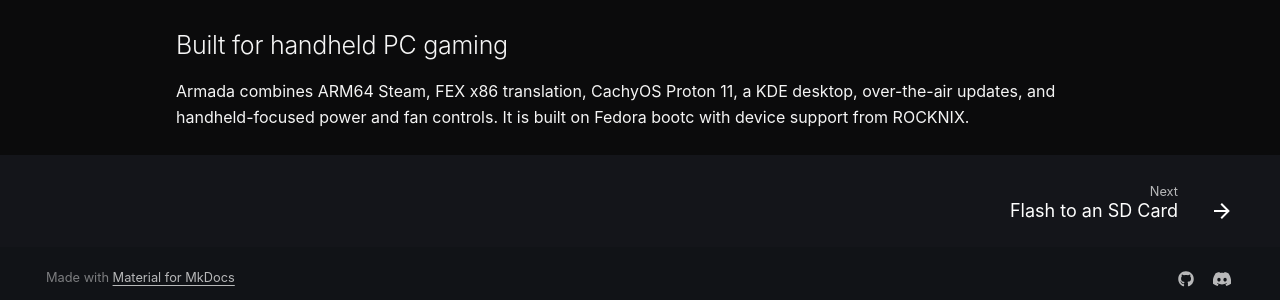
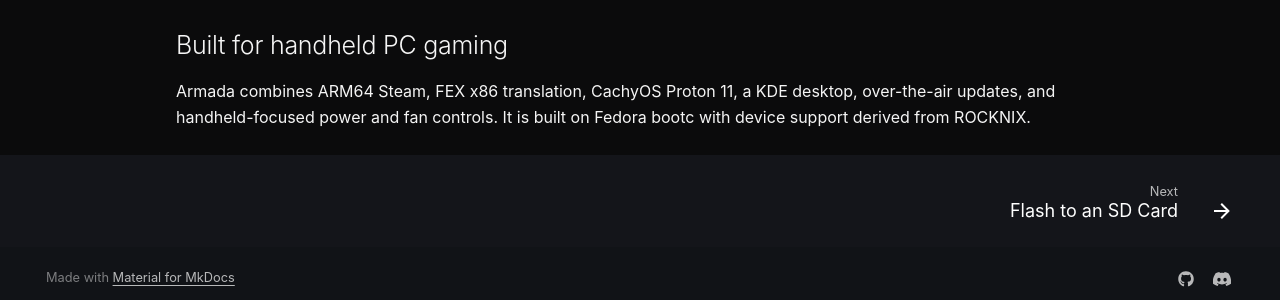
Before and after one commit to armada-os/armadaos.dev, an MkDocs documentation site: the page built from docs/index.md, in a window 1280 px wide and 900 px high, scrolled down 737 px. Shown: the part 589-889 px from the top of the window. Built offline with MkDocs 1.6.1 and Material for MkDocs 9.7.7, drawn with Linux system fonts in a browser that asks for light colours; comment, search, counter and statistics services are not loaded.

Commit message:
docs: correct some wording

```diff
--- a/docs/index.md
+++ b/docs/index.md
@@ -74,4 +74,4 @@
 
 Armada combines ARM64 Steam, FEX x86 translation, CachyOS Proton 11, a KDE
 desktop, over-the-air updates, and handheld-focused power and fan controls. It
-is built on Fedora bootc with device support from ROCKNIX.
+is built on Fedora bootc with device support derived from ROCKNIX.
```
Also changed, not shown: docs/getting-started/uninstalling-and-restoring-android.md (+1 -1 lines).
